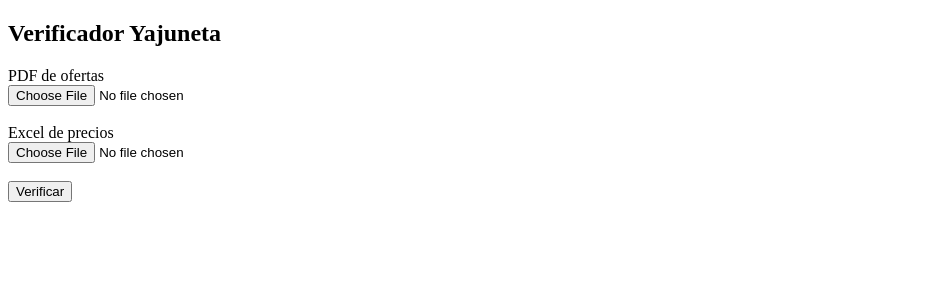
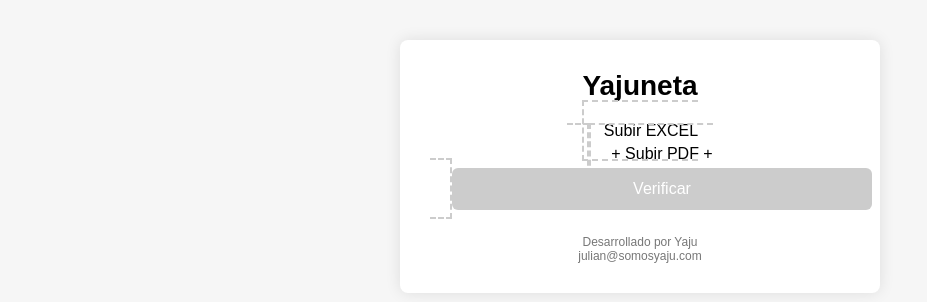
Before and after one commit to somosyaju/yajuneta, a FastAPI app: page / in a window 1280 px wide. Shown: the top 302 px of the page, without its empty margins (0-927 px from the left). Run offline with FastAPI, Linux system fonts and the light colour scheme.

Commit message:
Update index.html
implementacion diseño fornt

```diff
--- a/templates/index.html
+++ b/templates/index.html
@@ -1,45 +1,153 @@
 <!DOCTYPE html>
 <html lang="es">
 <head>
+<meta charset="UTF-8">
+<title>Yajuneta IA</title>
 
-    <meta charset="UTF-8">
-    <title>Verificador de precios con Yajuneta e IA</title>
 <style>
-    pre {
-  max-width: 100%;       /* O un valor fijo como 500px */
-  white-space: pre-wrap; /* Mantiene espacios pero permite saltos de línea */
-  word-wrap: break-word; /* Rompe palabras largas si es necesario */
+body {
+    font-family: Arial, sans-serif;
+    background: #f6f6f6;
+    display: flex;
+    justify-content: center;
+    margin-top: 40px;
+}
+
+.container {
+    background: white;
+    width: 420px;
+    padding: 30px;
+    text-align: center;
+    border-radius: 8px;
+    box-shadow: 0 0 15px rgba(0,0,0,.1);
+}
+
+.logo {
+    font-size: 28px;
+    font-weight: bold;
+    margin-bottom: 20px;
+}
+
+.upload-box {
+    border: 2px dashed #ccc;
+    padding: 20px;
+    margin-bottom: 15px;
+    cursor: pointer;
+}
+
+.upload-box input {
+    display: none;
+}
+
+.filename {
+    font-size: 14px;
+    color: #333;
+    margin-top: 5px;
+}
+
+button {
+    width: 100%;
+    padding: 12px;
+    border: none;
+    background: #ccc;
+    color: white;
+    font-size: 16px;
+    border-radius: 6px;
+    cursor: not-allowed;
+    transition: background .3s;
+}
+
+button.enabled {
+    background: #000;
+    cursor: pointer;
+}
+
+button.enabled:hover {
+    background: #444;
+}
+
+.result {
+    margin-top: 20px;
+    font-size: 14px;
+    white-space: pre-wrap;
+}
+
+.footer {
+    margin-top: 25px;
+    font-size: 12px;
+    color: #777;
 }
 </style>
 </head>
 
 <body>
-    <h2>Verificador Yajuneta</h2>
+
+<div class="container">
+
+    <!-- ESTADO 1 / 2 / 3 -->
+    <div class="logo">Yajuneta</div>
 
     <form id="form">
-        <label>PDF de ofertas</label><br>
-        <input type="file" name="pdf" accept=".pdf" required><br><br>
 
-        <label>Excel de precios</label><br>
-        <input type="file" name="excel" accept=".xlsx" required><br><br>
+        <!-- EXCEL -->
+        <label class="upload-box">
+            Subir EXCEL
+            <input type="file" name="excel" id="excel" accept=".xlsx">
+            <div class="filename" id="excelName"></div>
+        </label>
 
-        <button type="submit">Verificar</button>
+        <!-- PDF -->
+        <label class="upload-box">
+            + Subir PDF +
+            <input type="file" name="pdf" id="pdf" accept=".pdf">
+            <div class="filename" id="pdfName"></div>
+        </label>
+
+        <!-- BOTÓN -->
+        <button id="btn" disabled>Verificar</button>
+
     </form>
 
-    <pre id="resultado"></pre>
+    <!-- RESULTADO IA -->
+    <div class="result" id="result"></div>
+
+    <div class="footer">
+        Desarrollado por Yaju<br>
+        julian@somosyaju.com
+    </div>
+
+</div>
 
 <script>
-        const form = document.getElementById("form");
-        const resultado = document.getElementById("resultado");
+const excel = document.getElementById("excel");
+const pdf = document.getElementById("pdf");
+const btn = document.getElementById("btn");
+const result = document.getElementById("result");
 
-        form.addEventListener("submit", async (e) => {
+excel.onchange = () => {
+    document.getElementById("excelName").textContent = excel.files[0]?.name || "";
+    checkReady();
+};
+
+pdf.onchange = () => {
+    document.getElementById("pdfName").textContent = pdf.files[0]?.name || "";
+    checkReady();
+};
+
+function checkReady() {
+    if (excel.files.length && pdf.files.length) {
+        btn.disabled = false;
+        btn.classList.add("enabled");
+    }
+}
+
+document.getElementById("form").onsubmit = async (e) => {
     e.preventDefault();
 
-            resultado.textContent = "Analizando con Yajuneta IA...";
+    result.textContent = "Verificando con Yajuneta IA...";
 
-            const formData = new FormData(form);
+    const formData = new FormData(e.target);
 
-            try {
     const response = await fetch("/check", {
         method: "POST",
         body: formData
@@ -47,14 +155,11 @@
 
     const data = await response.json();
 
-                resultado.textContent = data.ok
+    result.textContent = data.ok
         ? data.message
         : "Error: " + data.error;
+};
+</script>
 
-            } catch {
-                resultado.textContent = "Error de conexión con el servidor";
-            }
-        });
-    </script>
 </body>
 </html>
```
Lines whose indentation alone changed are shown as unchanged.
